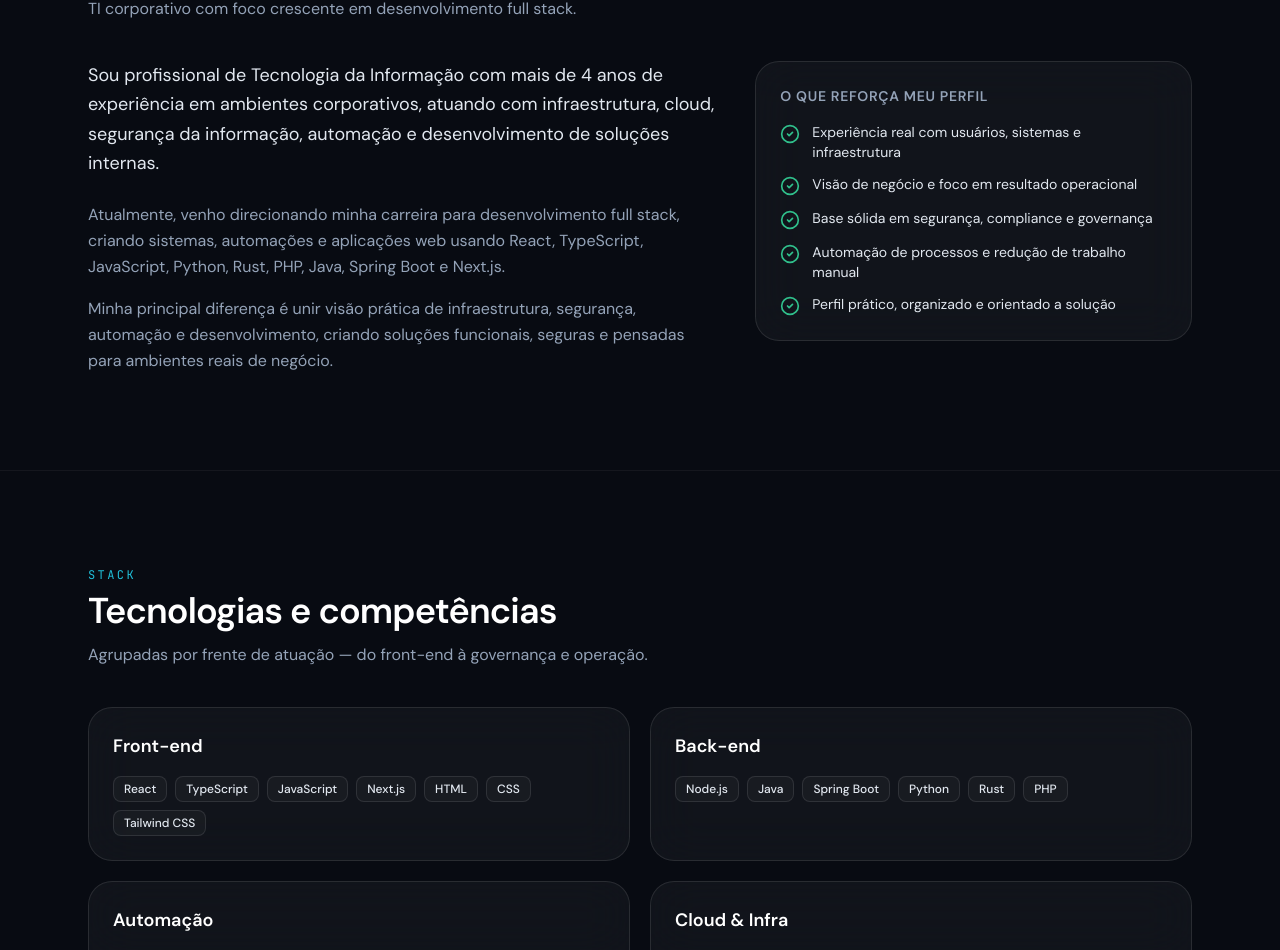
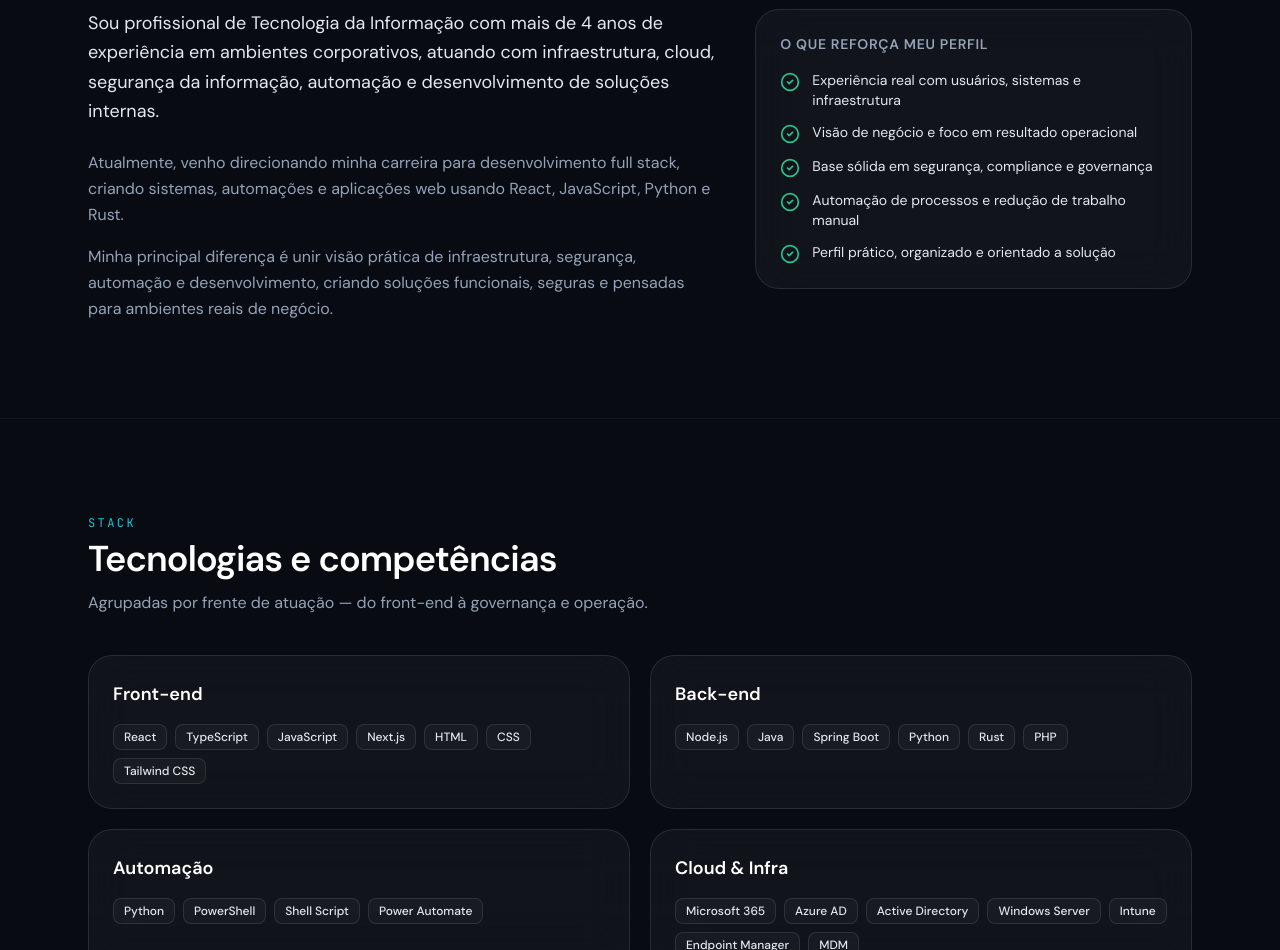
Before and after one commit to augustoemiliano/Portfolio, a React (Vite) app: page / in a window 1280 px wide. Shown: the part 823-1773 px from the top of the page. Built offline with nearby package versions, Linux system fonts and the light colour scheme.

Commit message:
Update site.ts

```diff
--- a/src/data/site.ts
+++ b/src/data/site.ts
@@ -1,6 +1,6 @@
 export const site = {
   name: "Augusto Emiliano",
-  title: "Desenvolvedor Full Stack Júnior | React | TypeScript | Python | Java | Rust | Automação",
+  title: "Desenvolvedor Full Stack Júnior | React | Python | Rust | Automação",
   location: "Uberlândia – MG",
   email: "augustope99@gmail.com",
   phoneDisplay: "(34) 99203-2859",
@@ -9,11 +9,11 @@ export const site = {
   heroHeadline:
     "Desenvolvedor Full Stack em formação contínua, com experiência real em infraestrutura, automação, cloud e segurança da informação.",
   heroSub:
-    "Profissional de TI com mais de 4 anos em ambientes corporativos. Hoje foco em aplicações web, automações e sistemas internos com React, TypeScript, Python, Java, Rust e Node.js.",
+    "Profissional de TI com mais de 4 anos em ambientes corporativos. Hoje foco em aplicações web, automações e sistemas internos com React,Js,Python e Rust.",
   aboutLead:
     "Sou profissional de Tecnologia da Informação com mais de 4 anos de experiência em ambientes corporativos, atuando com infraestrutura, cloud, segurança da informação, automação e desenvolvimento de soluções internas.",
   aboutBody: [
-    "Atualmente, venho direcionando minha carreira para desenvolvimento full stack, criando sistemas, automações e aplicações web usando React, TypeScript, JavaScript, Python, Rust, PHP, Java, Spring Boot e Next.js.",
+    "Atualmente, venho direcionando minha carreira para desenvolvimento full stack, criando sistemas, automações e aplicações web usando React, JavaScript, Python e Rust.",
     "Minha principal diferença é unir visão prática de infraestrutura, segurança, automação e desenvolvimento, criando soluções funcionais, seguras e pensadas para ambientes reais de negócio.",
   ],
   aboutHighlights: [
```
